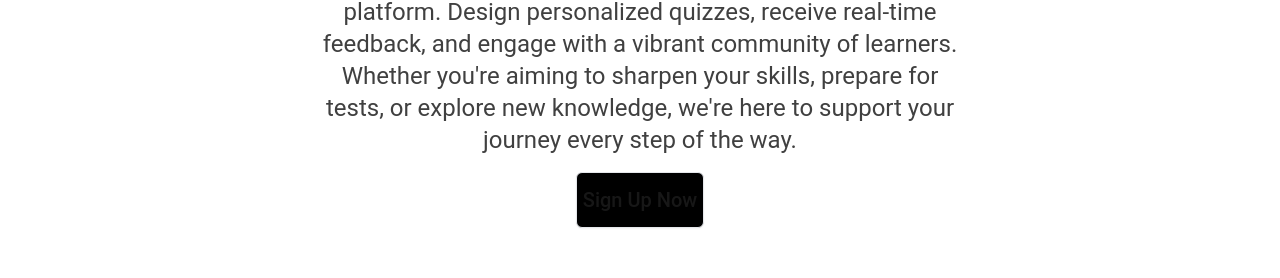
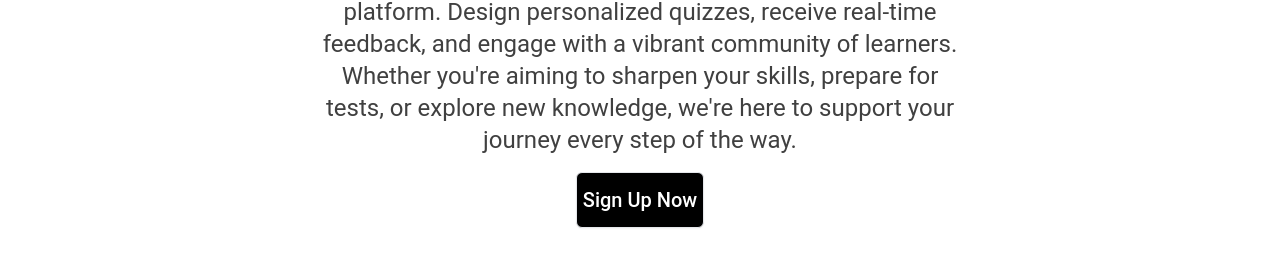
Before and after one commit to YadlaMani/test.ai, a Next.js app: page / in a window 1280 px wide. Shown: the part 1352-1630 px from the top of the page. Built offline with nearby package versions, Linux system fonts and the light colour scheme; no server answers.

Commit message:
button ui fix

```diff
--- a/src/components/JoinNowSection.jsx
+++ b/src/components/JoinNowSection.jsx
@@ -22,7 +22,7 @@ export function JoinNowSection() {
           Whether you're aiming to sharpen your skills, prepare for tests, or explore new knowledge, we're here to support your journey every step of the way.        </p>
         <div className="flex justify-center items-center mt-4">
           <Link href="/signup">
-            <Button variant="secondary" className="bg-black border w-32 h-14 text-xl">
+            <Button variant="secondary" className="bg-black text-white  border w-32 h-14 text-xl">
               Sign Up Now
             </Button>
           </Link>
```
